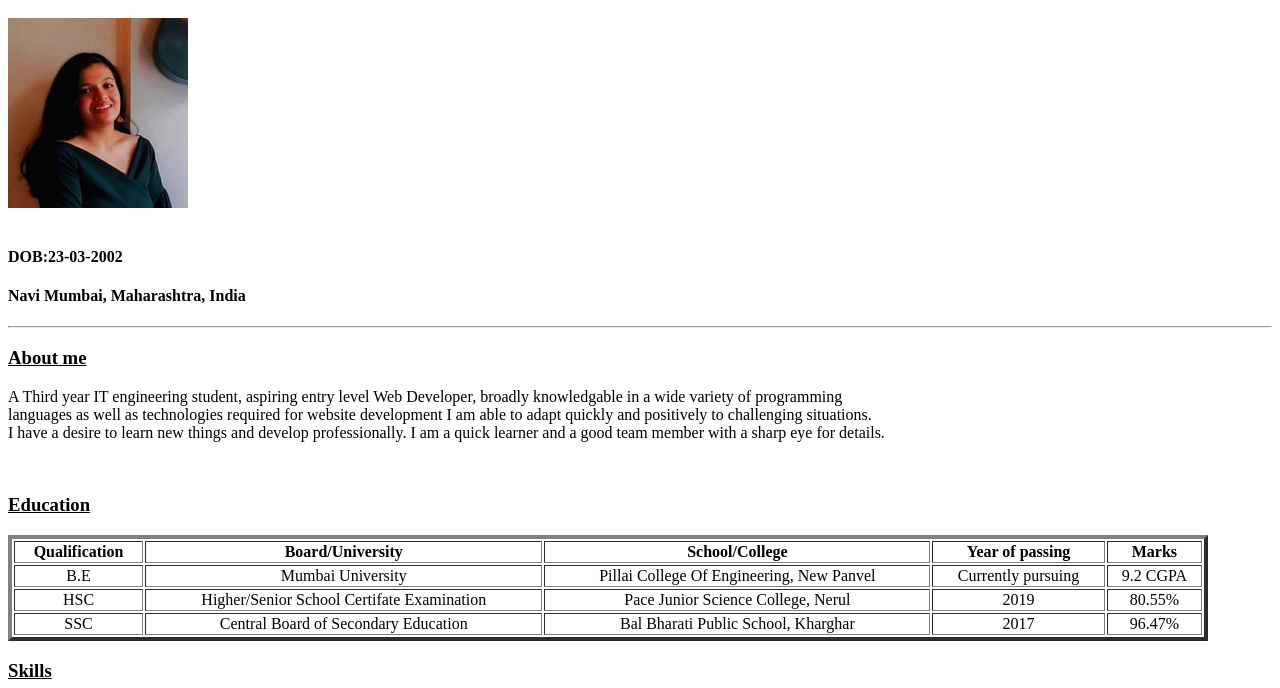
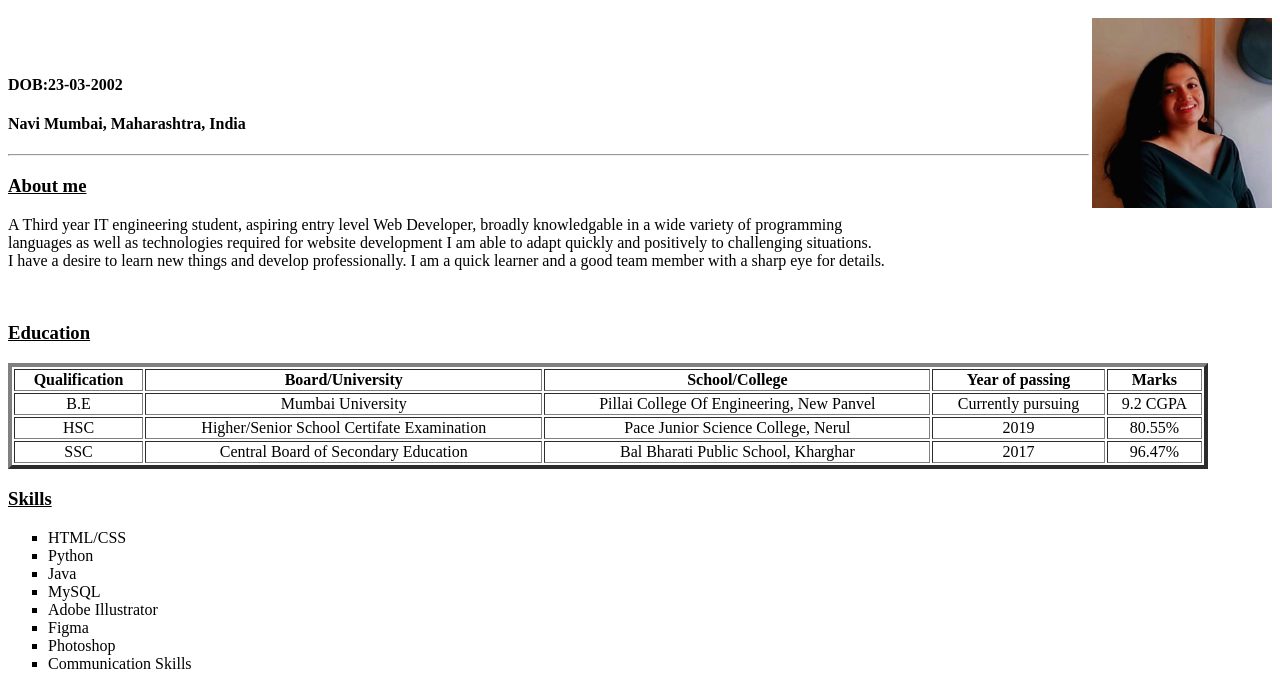
Before and after one commit to chhaviy/expCV, a plain HTML site: page index.html in a window 1280 px wide. Shown: the part 48-736 px from the top of the page. Drawn offline with Linux system fonts and the light colour scheme.

Commit message:
Update index.html

```diff
--- a/index.html
+++ b/index.html
@@ -2,7 +2,7 @@
     <body>
         <h1>Chhavi Yadav</h1>
 
-        <img src="static/images/image.jpg"  width="180" height="190">
+        <img src="static/images/image.jpg"  width="180" height="190" align="right">
         <br>
         <br>
         <h4>DOB:23-03-2002</h4>
```
